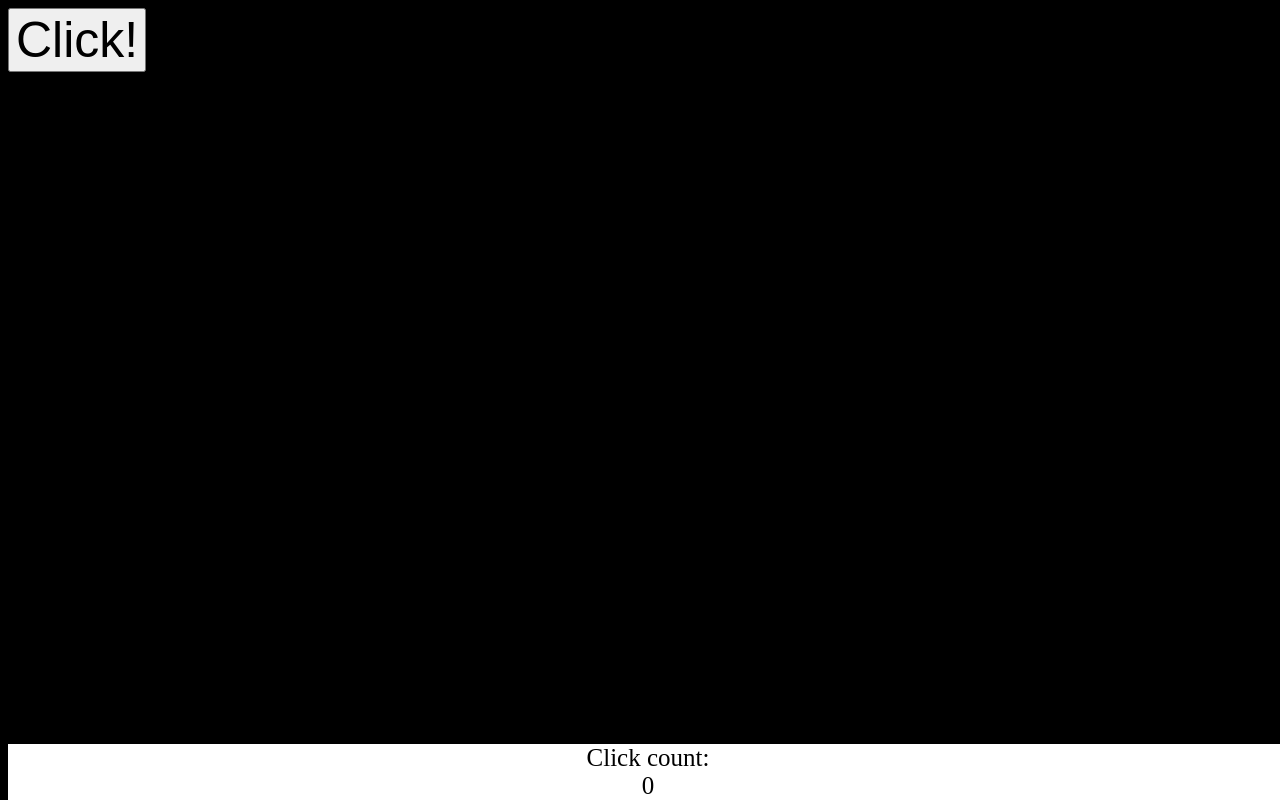
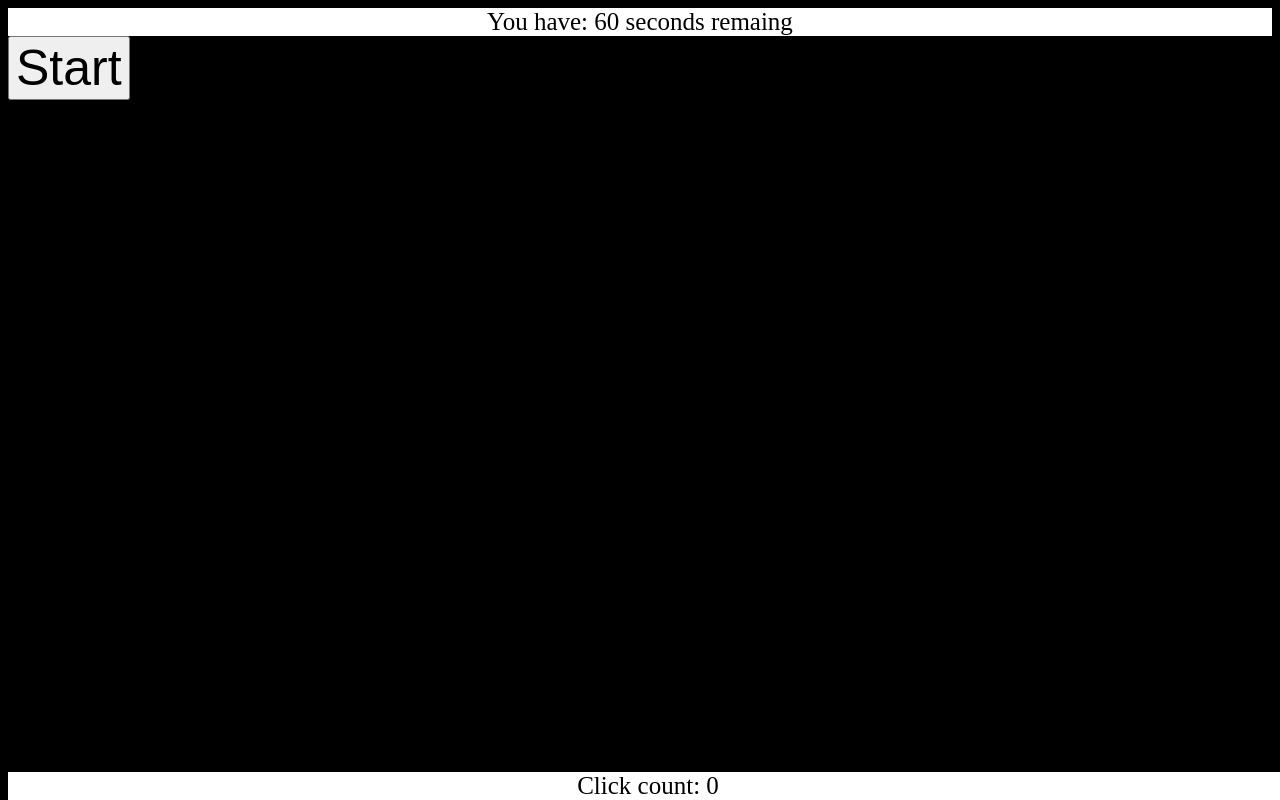
Before and after one commit to AndrewBresee/Button-moving, a plain HTML site: page index.html in a window 1280 px wide. Drawn offline with nearby package versions, Linux system fonts and the light colour scheme.

Commit message:
The button now moves randomly around the screen.
Got the button to move to a random spot on the screen when clicked.
I plan on starting the timer now, and fixing the layout a bit more.

```diff
--- a/index.html
+++ b/index.html
@@ -10,12 +10,17 @@
 
 </head>
 <body>
-	<button type="button" id="the-button">Click!</button>
+	<div id="timer">
+		You have: <div id="time-remaining">60</div> seconds remaing
+	</div>
+
+
+	<button type="button" id="the-button">Start</button>
 
 	<div id="click-count">
 		Click count: <div id="click-number">0</div>
 	</div>
+
 </body>
 
-
 </html>
--- a/myjquery.js
+++ b/myjquery.js
@@ -2,10 +2,26 @@
 
 
   	$("#the-button").on('click', function(){
+
+  		$(this).html("Click!");
+
   		var num = parseInt($.trim($("#click-number").html()));
   		$("#click-number").html(++num)
+
+
+	  	var h = $(window).height() - 50;
+	    var w = $(window).width() - 50;
+
+	    var nh = Math.floor(Math.random() * h);
+	    var nw = Math.floor(Math.random() * w);
+
+	    $("#the-button").animate({"top": nh, "left": nw });
+
+
   	})
 
 
 
 });
+//When the page loads, the button starts off as "start"
+//When "start" is clicked, it becomes "Click!"
--- a/style.css
+++ b/style.css
@@ -1,5 +1,8 @@
 #the-button{
 	font-size: 50px;
+	margin : 0px auto;
+    float: left;
+    position: absolute;
 
 }
 
@@ -16,3 +19,17 @@ body{
     bottom: 0;
     width: 100%;
 }
+
+#click-number{
+	display: inline;
+}
+
+#timer{
+	background-color: white;
+	text-align: center;
+	font-size: 25px;
+}
+
+#time-remaining{
+	display: inline;
+}
```
